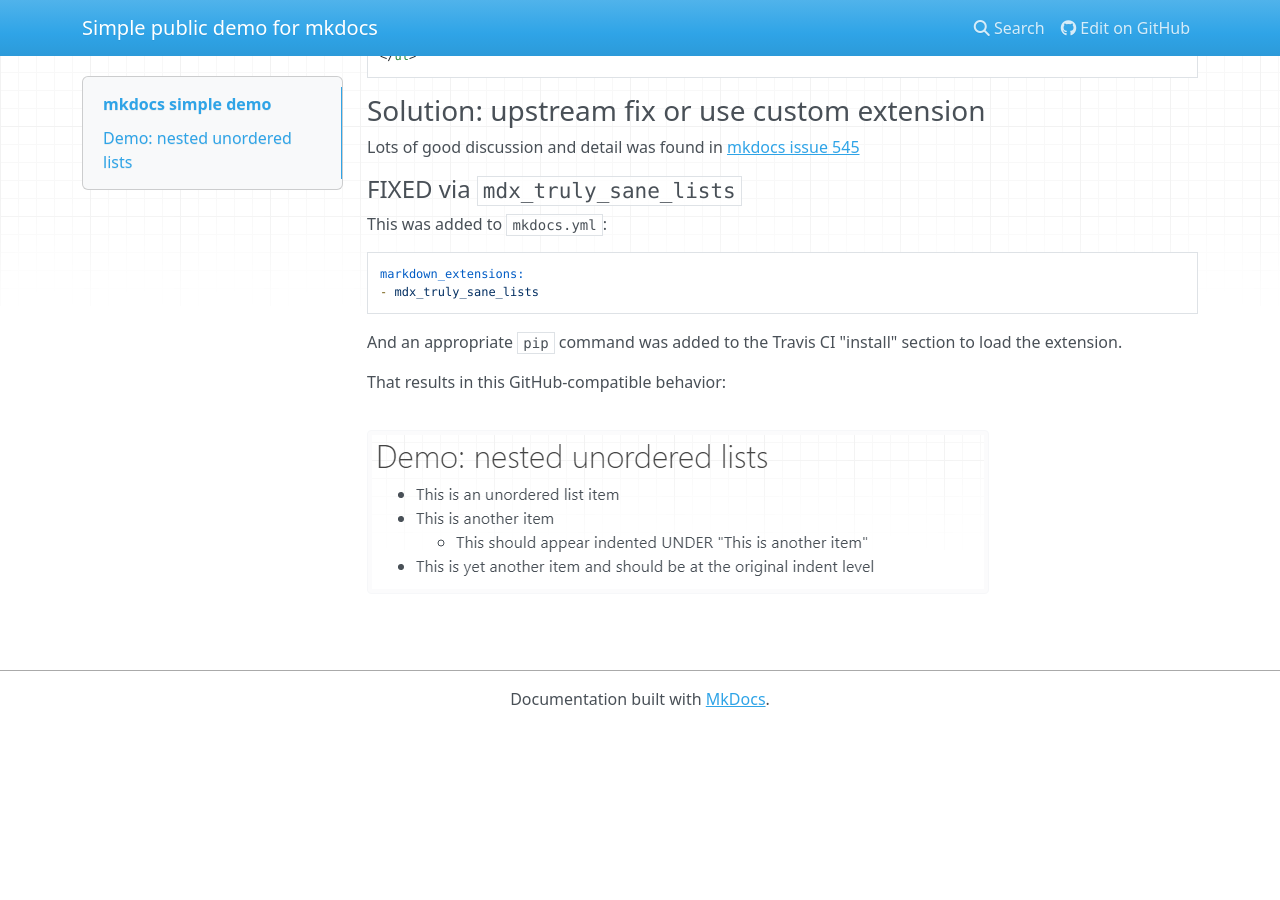
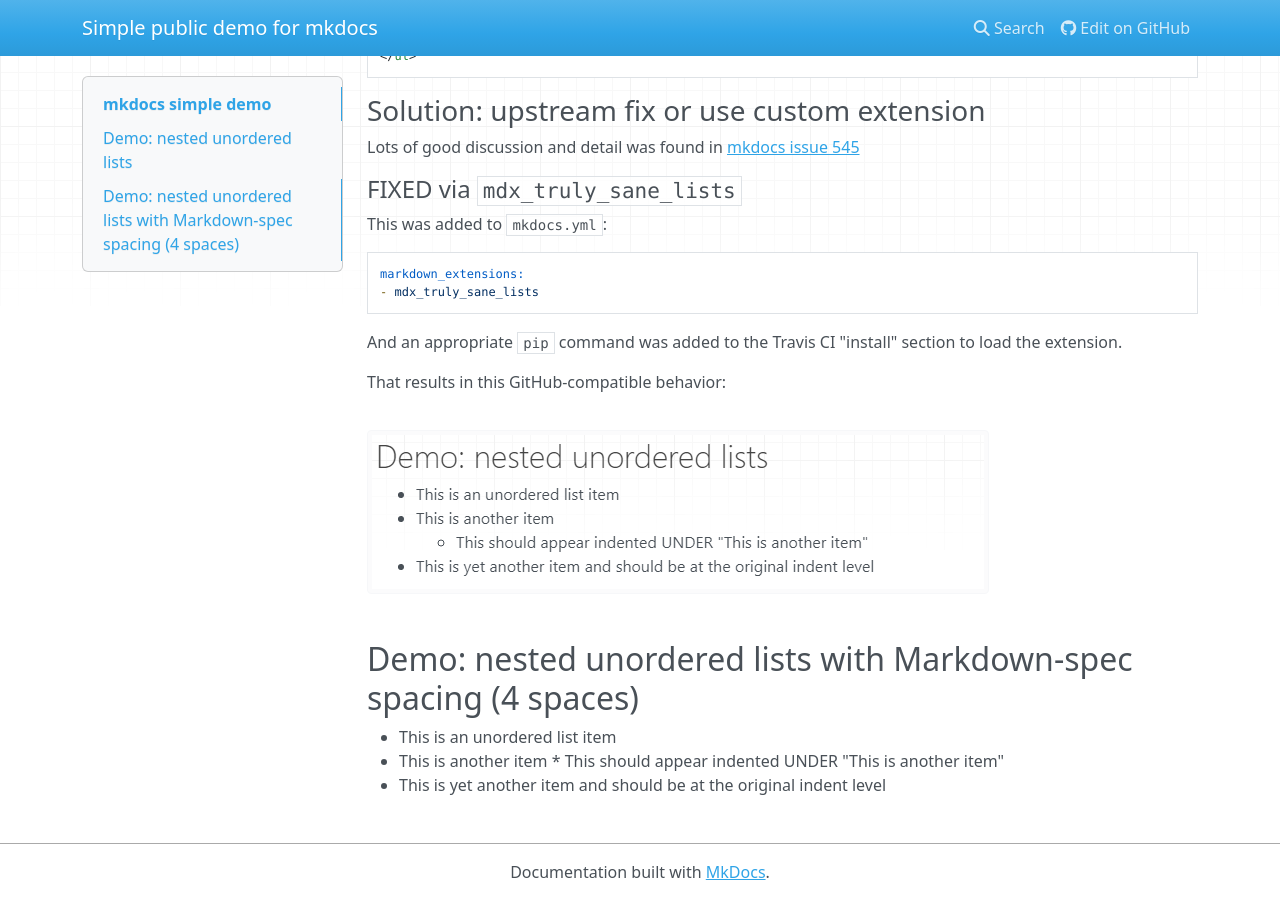
Before and after one commit to sbonds/mkdocs-simple-demo, an MkDocs documentation site: the page built from docs/index.md, in a window 1280 px wide and 900 px high, scrolled down 1421 px. Built offline with MkDocs 1.6.1, drawn with Linux system fonts in a browser that asks for light colours; nearby versions of some CDN libraries; before the commit the page ends 2148 px from its top, so only the background shows below that.

Commit message:
Check behavior with Python-Markdown compatible spacing

```diff
--- a/docs/index.md
+++ b/docs/index.md
@@ -55,3 +55,10 @@
 That results in this GitHub-compatible behavior:
 
 ![Truly Sane Lists extension renders as expected](2019-06-19-14-41-20.png)
+
+## Demo: nested unordered lists with Markdown-spec spacing (4 spaces)
+
+* This is an unordered list item
+* This is another item
+    * This should appear indented UNDER "This is another item"
+* This is yet another item and should be at the original indent level
```
